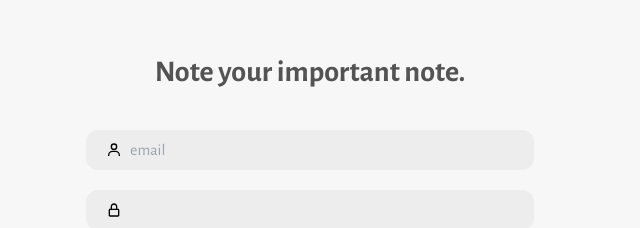
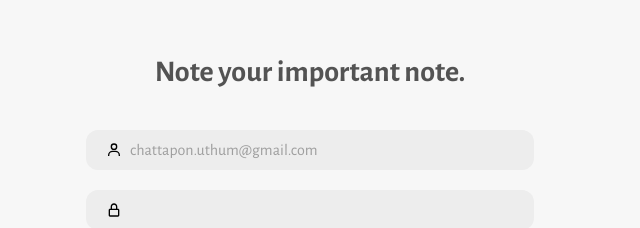
Before and after one commit to bluenightz/edispro-note-app, a Next.js app: page / in a window 1280 px wide. Shown: the part 208-436 px from the top of the page, without its empty margins (330-970 px from the left). Built offline with nearby package versions, Linux system fonts and the light colour scheme; no server answers.

Commit message:
Use vercel .env

```diff
--- a/firebase/index.ts
+++ b/firebase/index.ts
@@ -5,16 +5,20 @@ import { getDatabase } from "@firebase/database";
 // https://firebase.google.com/docs/web/setup#available-libraries
 
 // Your web app's Firebase configuration
-const firebaseConfig = {
-  apiKey: "AIzaSyDm1nl7sme5yWLYxZAGCFb95ou77h1xc3o",
-  authDomain: "vue-register-adfe1.firebaseapp.com",
-  databaseURL:
-    "https://vue-register-adfe1-default-rtdb.asia-southeast1.firebasedatabase.app",
-  projectId: "vue-register-adfe1",
-  storageBucket: "vue-register-adfe1.appspot.com",
-  messagingSenderId: "546802709441",
-  appId: "1:546802709441:web:671615fc030d377dc0b540",
+const devEnv = {
+  apiKey: process.env.APIKEY,
+  authDomain: process.env.AUTHDOMAIN,
+  databaseURL: process.env.DATABASEURL,
+  projectId: process.env.PROJECTID,
+  storageBucket: process.env.STORAGEBUCKET,
+  messagingSenderId: process.env.MESSAGINGSENDERID,
+  appId: process.env.APPID,
 };
+
+const prodEnv = { ...devEnv };
+
+const firebaseConfig =
+  process.env.NEXT_PUBLIC_VERCEL_ENV === "production" ? prodEnv : devEnv;
 
 // Initialize Firebase
 export const app = initializeApp(firebaseConfig);
--- a/pages/index.tsx
+++ b/pages/index.tsx
@@ -1,4 +1,4 @@
-import React, { FormEvent, ReactElement, useState } from "react";
+import React, { FormEvent, ReactElement, useEffect, useState } from "react";
 import { AppName, Button, Input } from "../components";
 import { BiUser, BiLockAlt } from "react-icons/bi";
 import { useRouter } from "next/router";
@@ -6,7 +6,7 @@ import { Axios } from "../axios";
 import { AxiosError } from "axios";
 import { FirebaseError } from "firebase/app";
 import { User } from "firebase/auth";
-import { useAppDispatch, useAppSelector } from "../hooks/store";
+import { useAppDispatch } from "../hooks/store";
 import { setCredential } from "../store/credentialSlice";
 import { NextPageWithLayout } from "../interfaces";
 import Layout from "../components/Layout";
@@ -16,13 +16,18 @@ type SignInResponse = {
   credential: User;
 };
 
+const fetcher = (url: string) => fetch(url).then((res) => res.json());
+
 const Home: NextPageWithLayout = () => {
-  const { credential } = useAppSelector((selector) => selector.credential);
+  const [email, setEmail] = useState("chattapon.uthum@gmail.com");
+  const { data } = useSWR("/api/auth", fetcher);
   const dispatch = useAppDispatch();
   const [errors, setErrors] = useState<string | null>(null);
   const router = useRouter();
 
-  if (credential) router.push("/notes");
+  useEffect(() => {
+    if (data?.credential) router.push("/notes");
+  }, [data, router]);
 
   const handleOnSubmit = async (e: FormEvent<HTMLFormElement>) => {
     e.preventDefault();
@@ -52,7 +57,14 @@ const Home: NextPageWithLayout = () => {
         Note your important note.
       </AppName>
       <form className="w-full max-w-md space-y-5" onSubmit={handleOnSubmit}>
-        <Input Icon={BiUser} name="email" id="email" placeholder="email" />
+        <Input
+          Icon={BiUser}
+          name="email"
+          id="email"
+          placeholder="email"
+          value={email}
+          onChange={(e) => setEmail(e.currentTarget.value)}
+        />
         <Input type="password" Icon={BiLockAlt} name="password" id="password" />
         <div className="text-right">
           <Button type="submit">Sign in</Button>
```
Also changed, not shown: 2 other files (tests, documents, lock files or other folders).
